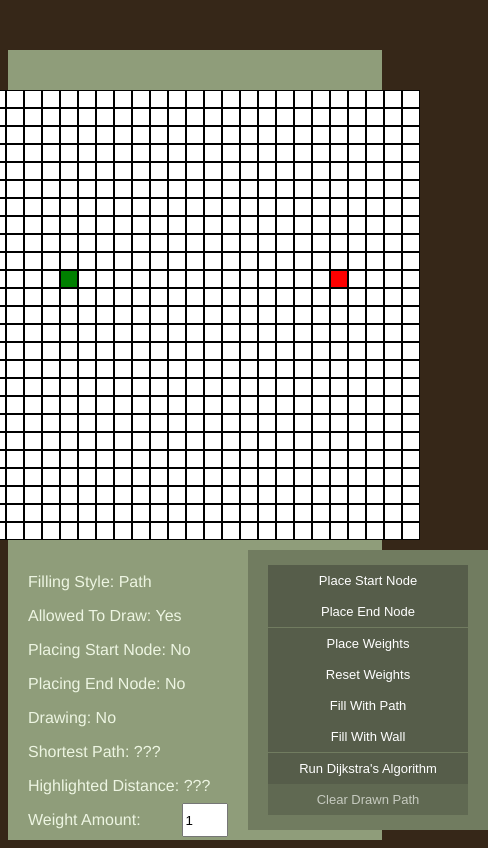
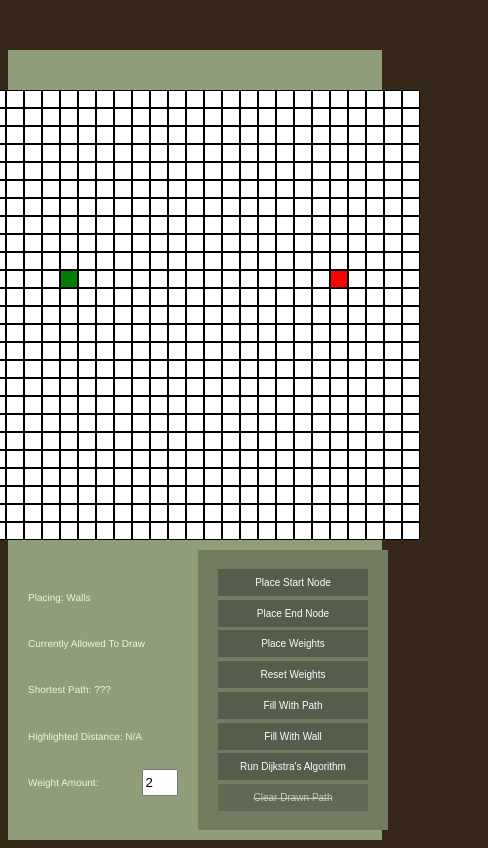
Before and after one commit to JEFF-MIKE/Vue-Grid-Pathfinder, a Vue app: page / in a window 390 px wide. Shown: the whole page, 488 px wide, since content can reach past the window. Built offline with nearby package versions, Linux system fonts and the light colour scheme.

Commit message:
DrawMode computed, made button inputs more consistent and other minor fixes

```diff
--- a/src/components/DataPanel.vue
+++ b/src/components/DataPanel.vue
@@ -1,33 +1,30 @@
 <template>
   <div class="data-panel-wrapper">
     <div class="panel-info-wrapper">
-      <p class="panel-info">
-      Filling Style: {{ this.willFillWall ? "Wall" : "Path" }}
+      <p
+        class="panel-info"
+        :class="{disabled: !this.allowedToDraw}"
+        >
+      Placing: {{ this.drawMode }}
       </p>
       <p class="panel-info">
-      Allowed To Draw: {{ this.allowedToDraw ? "Yes" : "No" }}
-      </p>
-      <p class="panel-info">
-      Placing Start Node: {{ this.isPlacingStartNode ? "Yes" : "No" }}
-      </p>
-      <p class="panel-info">
-      Placing End Node: {{ this.isPlacingEndNode ? "Yes" : "No" }}
-      </p>
-      <p class="panel-info">
-      Drawing: {{ this.isMouseDown ? "Yes" : "No" }}
+      {{ this.allowedToDraw ? "Currently Allowed To Draw" : "Not Allowed To Draw!" }}
       </p>
       <p class="panel-info">
       Shortest Path: {{ this.currentShortestDistance === Infinity ? "???" : this.currentShortestDistance }}
       </p>
       <p class="panel-info">
-      Highlighted Distance: {{ this.highlightedShortestDistance === Infinity ? "???" : this.highlightedShortestDistance }}
+      Highlighted Distance: {{ this.highlightedShortestDistance === Infinity ? "N/A" : this.highlightedShortestDistance }}
       </p>
-      <div class="panel-div">
+      <div
+        class="panel-div"
+        :class="{disabled: !this.allowedToDraw}">
         <p class="panel-info">Weight Amount:</p>
         <input
           class="number-input"
           type="number"
           :value="weight"
+          :disabled="!this.allowedToDraw"
           @input="$emit('update:weight', parseInt($event.target.value))"/>
       </div>
     </div>
@@ -39,41 +36,41 @@
       <button
         @click="$emit('set-start-node')"
         :class="{disabled: !this.allowedToDraw}"
-        :enabled="this.allowedToDraw"
+        :disabled="!this.allowedToDraw"
         >
-        {{ this.isPlacingStartNode ? "Cancel Placing Start Node" : "Place Start Node" }}
+        {{ this.drawMode === "Start Node" ? "Cancel Placing Start Node" : "Place Start Node" }}
       </button>
       <button
         @click="$emit('set-end-node')"
         :class="{disabled: !this.allowedToDraw}"
-        :enabled="this.allowedToDraw"
+        :disabled="!this.allowedToDraw"
         >
-        {{ this.isPlacingEndNode ? "Cancel Placing End Node" : "Place End Node" }}
+        {{ this.drawMode ==="End Node" ? "Cancel Placing End Node" : "Place End Node" }}
       </button>
       <button
         @click="$emit('set-weight-nodes')"
         :class="{disabled: !this.allowedToDraw}"
-        :enabled="this.allowedToDraw"
+        :disabled="!this.allowedToDraw"
         >
-        {{ this.isPlacingWeights ? "Place Walls" : "Place Weights" }}
+        {{ this.drawMode === "Weights" ? "Place Walls" : "Place Weights" }}
       </button>
       <button
         @click="$emit('reset-weights')"
         :class="{disabled: !this.allowedToDraw}"
-        :enabled="this.allowedToDraw"
+        :disabled="!this.allowedToDraw"
         >
         Reset Weights
       </button>
       <button
         @click="$emit('path-fill')"
         :class="{disabled: !this.allowedToDraw}"
-        :enabled="this.allowedToDraw">
+        :disabled="!this.allowedToDraw">
         Fill With Path
       </button>
       <button
         @click="$emit('wall-fill')"
         :class="{disabled: !this.allowedToDraw}"
-        :enabled="this.allowedToDraw">
+        :disabled="!this.allowedToDraw">
         Fill With Wall
       </button>
       <button @click="$emit('run-dijkstra')">
@@ -85,7 +82,7 @@
       <button
         @click="$emit('reset-drawn-graph')"
         :class="{disabled: !this.hasDrawnAlgorithm}"
-        :enabled="this.hasDrawnAlgorithm">
+        :disabled="!this.hasDrawnAlgorithm">
         Clear Drawn Path
       </button>
     </div>
@@ -97,15 +94,12 @@ export default {
   name: 'DataPanel',
   props: {
     allowedToDraw: Boolean,
-    willFillWall: Boolean,
-    isPlacingStartNode: Boolean,
-    isPlacingEndNode: Boolean,
-    isPlacingWeights: Boolean,
     isMouseDown: Boolean,
     currentShortestDistance: Number,
     highlightedShortestDistance: Number,
-    hasDrawnAlgorithm: Number,
+    hasDrawnAlgorithm: Boolean,
     weight: Number,
+    drawMode: String,
   }
 }
 </script>
@@ -169,6 +163,11 @@ export default {
     }
   }
 
+  .disabled {
+    text-decoration: line-through;
+    cursor: not-allowed;
+  }
+
   @media screen and (max-width:850px){
     .data-panel-wrapper {
       flex-direction: row;
@@ -183,4 +182,11 @@ export default {
       padding: 15px 20px;
     }
   }
+
+  @media screen and (max-width: 600px){
+    button, .panel-info, .panel-div{
+      font-size: 10px;
+      width: 150px;
+    }
+  }
 </style>
--- a/src/components/PathfinderGrid.vue
+++ b/src/components/PathfinderGrid.vue
@@ -36,14 +36,11 @@
     @wall-fill="fillGridMode()"
     @reset-weights="resetWeights()"
     :allowedToDraw="this.allowedToDraw"
-    :willFillWall="this.willFillWall"
-    :isPlacingStartNode="this.isPlacingStartNode"
-    :isPlacingEndNode="this.isPlacingEndNode"
     :isMouseDown="this.isMouseDown"
+    :drawMode="this.drawMode"
     :currentShortestDistance="this.currentShortestDistance"
     :highlightedShortestDistance="this.highlightedShortestDistance"
     :hasDrawnAlgorithm="this.hasDrawnAlgorithm"
-    :isPlacingWeights="this.isPlacingWeights"
     v-model:weight="this.weightAmount"/>
 </template>
 
@@ -61,7 +58,7 @@ export default {
     data(){
       return {
         grid: [],
-        weightAmount: 1,
+        weightAmount: 2,
         rowCount: 25,
         colCount: 25,
         startNodeRow: 10,
@@ -159,7 +156,6 @@ export default {
             if (newNode.isEnd) this.endNodeReference = newNode;
           }
         }
-        console.log(this.grid.length, this.grid[0].length);
         this.currentShortestDistance = Infinity;
 
         this.allowedToDraw = true;
@@ -168,6 +164,7 @@ export default {
       },
 
       fillGridMode(shouldFillWall = true){
+        if (!this.allowedToDraw) return;
         for (let row = 0; row < this.rowCount; row++){
           for (let col = 0; col < this.colCount; col++){
             const node = this.grid[row][col];
@@ -197,7 +194,6 @@ export default {
         this.isPlacingWeights = false;
 
         const visitedNodesInOrder = dijkstra(this.grid.slice(), this.startNodeReference, this.endNodeReference);
-        console.log(visitedNodesInOrder);
         this.drawDijkstra(visitedNodesInOrder);
       },
 
@@ -320,6 +316,8 @@ export default {
         Could set isPlacing<x> as computed here.
       */
       settingStartNode(){
+        if (!this.allowedToDraw) return;
+
         if (this.isPlacingEndNode) this.isPlacingEndNode = false;
 
         if (this.isPlacingWeights) this.isPlacingWeights = false;
@@ -328,6 +326,8 @@ export default {
       },
 
       settingEndNode(){
+        if (!this.allowedToDraw) return;
+
         if (this.isPlacingStartNode) this.isPlacingStartNode = false;
 
         if (this.isPlacingWeights) this.isPlacingWeights = false;
@@ -336,6 +336,8 @@ export default {
       },
 
       settingWeightNodes(){
+        if (!this.allowedToDraw) return;
+
         if (this.isPlacingStartNode) this.isPlacingStartNode = false;
 
         if (this.isPlacingEndNode) this.isPlacingEndNode = false;
@@ -366,6 +368,19 @@ export default {
             targetNode = targetNode.previousNode;
           }
         }
+      },
+    },
+    computed: {
+      drawMode() {
+        // Will tell our Datapanel what we're currently drawing.
+        if (this.isPlacingStartNode) return "Start Node";
+
+        if (this.isPlacingEndNode) return "End Node";
+
+        if (this.isPlacingWeights) return "Weights"
+
+        // Walls are default for now.
+        return "Walls";
       },
     },
     mounted(){
```
